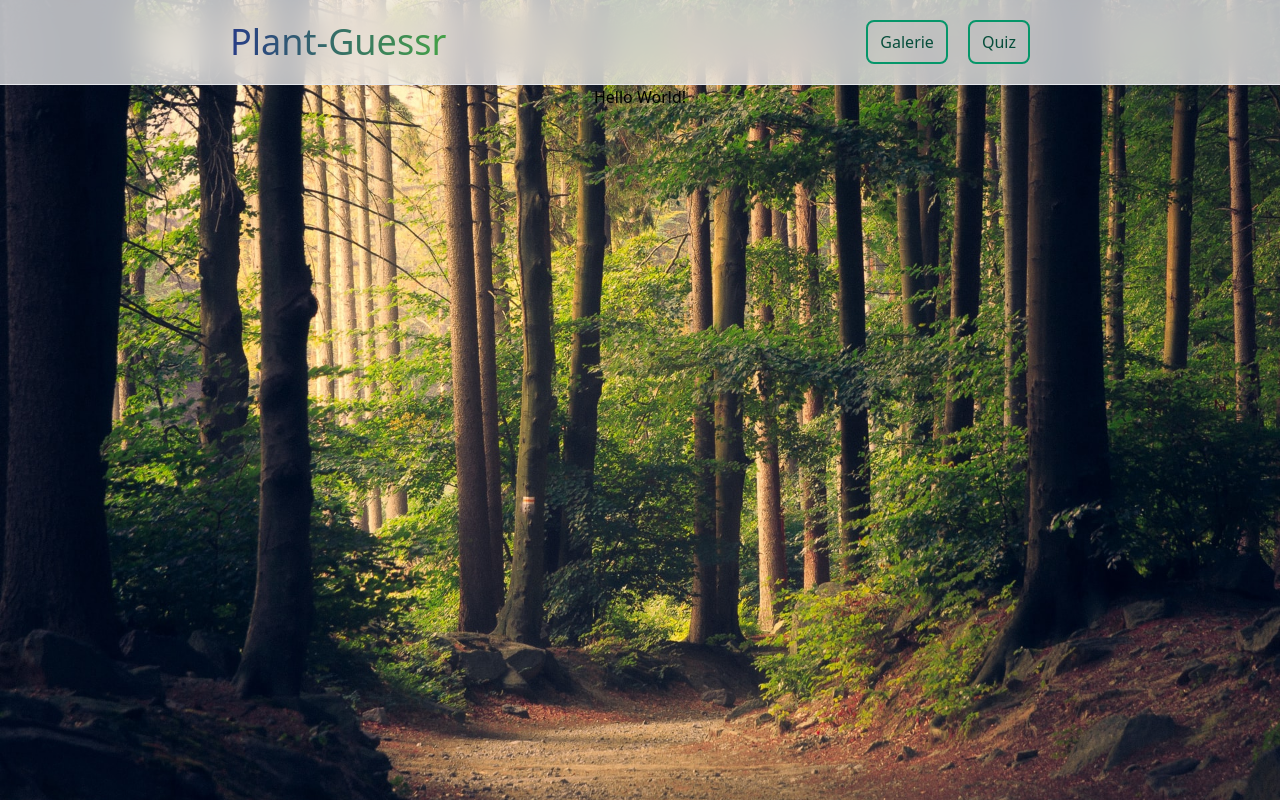
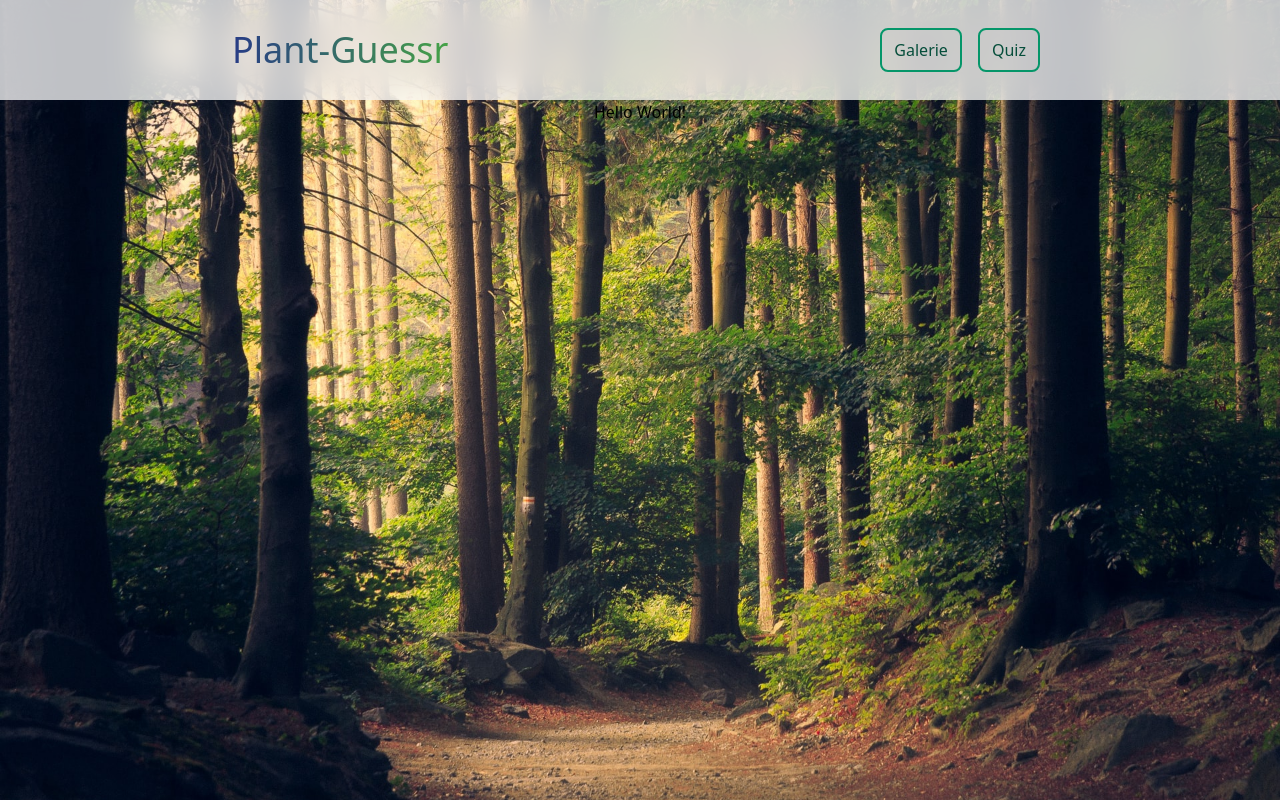
Before and after one commit to J-Kern/plant-quiz, a Vue app: page / in a window 1280 px wide. Built offline with nearby package versions, Linux system fonts and the light colour scheme.

Commit message:
WIP Extracting Styles to main.css

```diff
--- a/src/App.vue
+++ b/src/App.vue
@@ -21,14 +21,8 @@ export default {
 </script>
 
 <style>
-#app{
+#app {
   background-image: url('./assets/bg.jpg');
-  @apply min-h-screen bg-cover bg-center
-}
-.glass-morphism {
-  @apply bg-white bg-opacity-70 backdrop-filter backdrop-blur-lg
-}
-.primary-button {
-  @apply text-transparent bg-clip-text bg-gradient-to-r from-meridian-start to-meridian-end
+  @apply min-h-screen w-screen bg-cover bg-center
 }
 </style>
--- a/src/assets/tailwind.css
+++ b/src/assets/tailwind.css
@@ -3,3 +3,24 @@
 @tailwind components;
 
 @tailwind utilities;
+
+@layer base {
+    router-link {
+
+    }
+}
+
+@layer components {
+    .outlined-button {
+        @apply m-2 px-3 py-2 border-2 border-green-600 rounded-lg cursor-pointer text-green-900 hover:bg-green-600 hover:text-green-200 transition-all duration-300
+    }
+}
+
+@layer utilities {
+    .text-meridian-gradient {
+        @apply text-transparent bg-clip-text bg-gradient-to-r from-meridian-start to-meridian-end !important
+    }
+    .bg-glass-morphic {
+        @apply bg-opacity-75 backdrop-filter backdrop-blur-lg !important
+    }
+}
--- a/src/components/TheHeader/TheHeader.vue
+++ b/src/components/TheHeader/TheHeader.vue
@@ -1,10 +1,10 @@
 <template>
-  <header class="glass-morphism body-font border-b border-gray-200" id="nav">
-    <div class="container mx-auto flex flex-wrap p-5 flex-col sm:flex-row items-center justify-around">
-      <router-link to="/" class="rounded-3xl border-black items-center mb-4 sm:mb-0"><span class="primary-button text-4xl">Plant-Guessr</span></router-link>
+  <header class="w-full bg-white bg-glass-morphic">
+    <div class="header-flex-container">
+      <router-link to="/" class="rounded-3xl border-black items-center mb-4 sm:mb-0"><span class="text-meridian-gradient text-4xl">Plant-Guessr</span></router-link>
       <nav class="flex flex-wrap items-center text-base justify-around">
-        <router-link to="/gallery" class="mr-5 hover:text-gray-900 router-element">Galerie</router-link>
-        <router-link to="/quiz" class="mr-5 hover:text-gray-900 router-element">Quiz</router-link>
+        <router-link to="/gallery" class="outlined-button">Galerie</router-link>
+        <router-link to="/quiz" class="outlined-button">Quiz</router-link>
       </nav>
     </div>
   </header>
@@ -17,7 +17,7 @@
 </script>
 
 <style scoped>
-nav .router-element {
-  @apply p-4 border-2 border-green-600 rounded-lg px-3 py-2 text-green-900 cursor-pointer hover:bg-green-600 hover:text-green-200 transition-all
+.header-flex-container {
+  @apply container mx-auto flex flex-wrap p-5 flex-col sm:flex-row items-center justify-around
 }
 </style>
--- /dev/null
+++ b/src/components/TheHeader/TheHeaderBrand/TheHeaderBrand.vue
@@ -0,0 +1,11 @@
+<template>
+
+</template>
+
+<script>
+export default {
+  name: "TheHeaderBrand"
+}
+</script>
+
+<style scoped></style>
--- a/src/index.css
+++ /dev/null
@@ -1,3 +0,0 @@
-@tailwind base;
-@tailwind components;
-@tailwind utilities;
--- a/tailwind.config.js
+++ b/tailwind.config.js
@@ -1,5 +1,6 @@
 module.exports = {
-  // mode: 'jit',
+  mode: 'jit',
+  important: true,
   purge: { content: ['./public/**/*.html', './src/**/*.vue'] },
   darkMode: false, // or 'media' or 'class'
   theme: {
```
